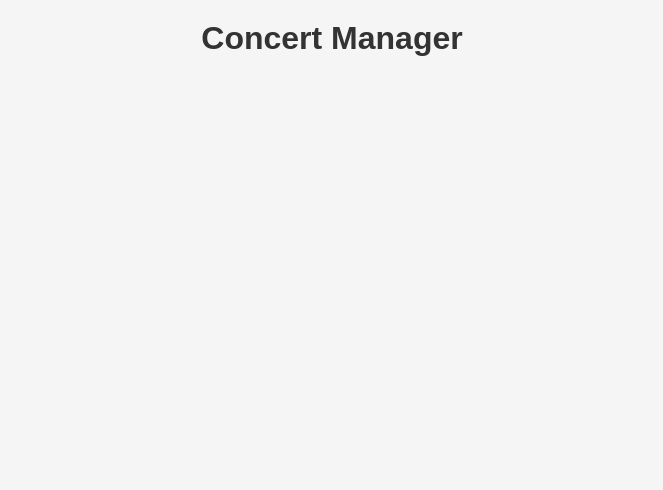
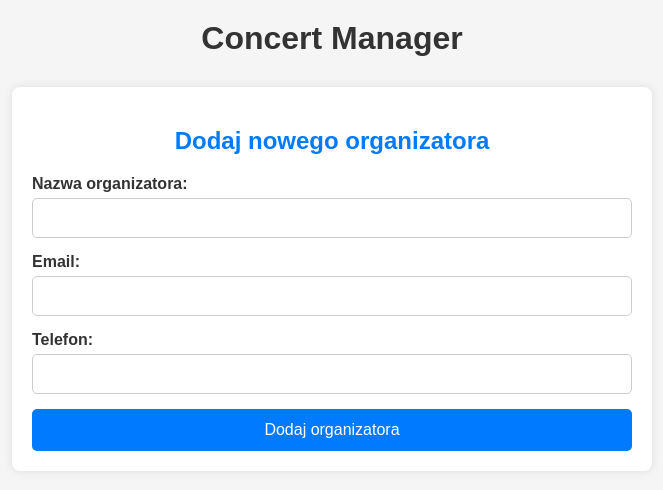
Before and after one commit to prezesJakub/Concert-Database-project, a React (Vite) app in the folder frontend/: page /add-organizer in a window 1280 px wide. Before the commit this address had no page. Shown: the top 490 px of the page, without its empty margins (308-971 px from the left). Built offline with nearby package versions, Linux system fonts and the light colour scheme.

Commit message:
Added organizers adding form

```diff
--- a/frontend/src/App.jsx
+++ b/frontend/src/App.jsx
@@ -9,6 +9,7 @@ import TicketsPage from './pages/TicketsPage';
 import ReserveTicketPage from './pages/ReserveTicketPage';
 import AddVenuePage from './pages/AddVenuePage';
 import AddEventPage from './pages/AddEventPage';
+import AddOrganizerForm from './components/AddOrganizerForm';
 
 function App() {
   return (
@@ -24,6 +25,7 @@ function App() {
           <Route path="/reserve" element={<ReserveTicketPage />} />
           <Route path="/add-venue" element={<AddVenuePage />} />
           <Route path="/add-event" element={<AddEventPage />} />
+          <Route path="/add-organizer" element={<AddOrganizerForm />} />
         </Routes>
       </Router>
     </div>
--- /dev/null
+++ b/frontend/src/components/AddOrganizerForm.jsx
@@ -0,0 +1,84 @@
+import React, { useState } from "react";
+import "../App.css";
+
+const AddOrganizerForm = () => {
+    const [formData, setFormData] = useState({
+        name: "",
+        email: "",
+        phone: ""
+    });
+    const [message, setMessage] = useState("");
+
+    const handleChange = (e) => {
+        const { name, value } = e.target;
+        setFormData((prev) => ({
+            ...prev,
+            [name]: value
+        }));
+    };
+
+    const handleSubmit = (e) => {
+        e.preventDefault();
+        setMessage("");
+
+        fetch("http://localhost:8080/api/organizers", {
+            method: "POST",
+            headers: {
+                "Content-Type": "application/json"
+            },
+            body: JSON.stringify(formData)
+        })
+        .then(async (response) => {
+            if(response.ok) {
+                setMessage("Organizator został dodany!");
+                setFormData({ name: "", email: "", phone: "" });
+            } else {
+                const errorText = await response.text();
+                setMessage(`Błąd: ${errorText}`);
+            }
+        })
+        .catch((err) => setMessage(`Błąd połączenia: ${err.message}`));
+    };
+
+    return (
+        <div className="ticket-form-container">
+            <h2>Dodaj nowego organizatora</h2>
+            <form onSubmit={handleSubmit}>
+                <div>
+                    <label>Nazwa organizatora:</label>
+                    <input
+                        type="text"
+                        name="name"
+                        value={formData.name}
+                        onChange={handleChange}
+                        required
+                    />
+                </div>
+                <div>
+                    <label>Email:</label>
+                    <input
+                        type="email"
+                        name="email"
+                        value={formData.email}
+                        onChange={handleChange}
+                        required
+                    />
+                </div>
+                <div>
+                    <label>Telefon:</label>
+                    <input
+                        type="text"
+                        name="phone"
+                        value={formData.phone}
+                        onChange={handleChange}
+                        required
+                    />
+                </div>
+                <button type="submit">Dodaj organizatora</button>
+            </form>
+            {message && <p>{message}</p>}
+        </div>
+    );
+};
+
+export default AddOrganizerForm;
```
Also changed, not shown: frontend/src/pages/AddOrganizerPage.jsx (added, +13 -0 lines).
